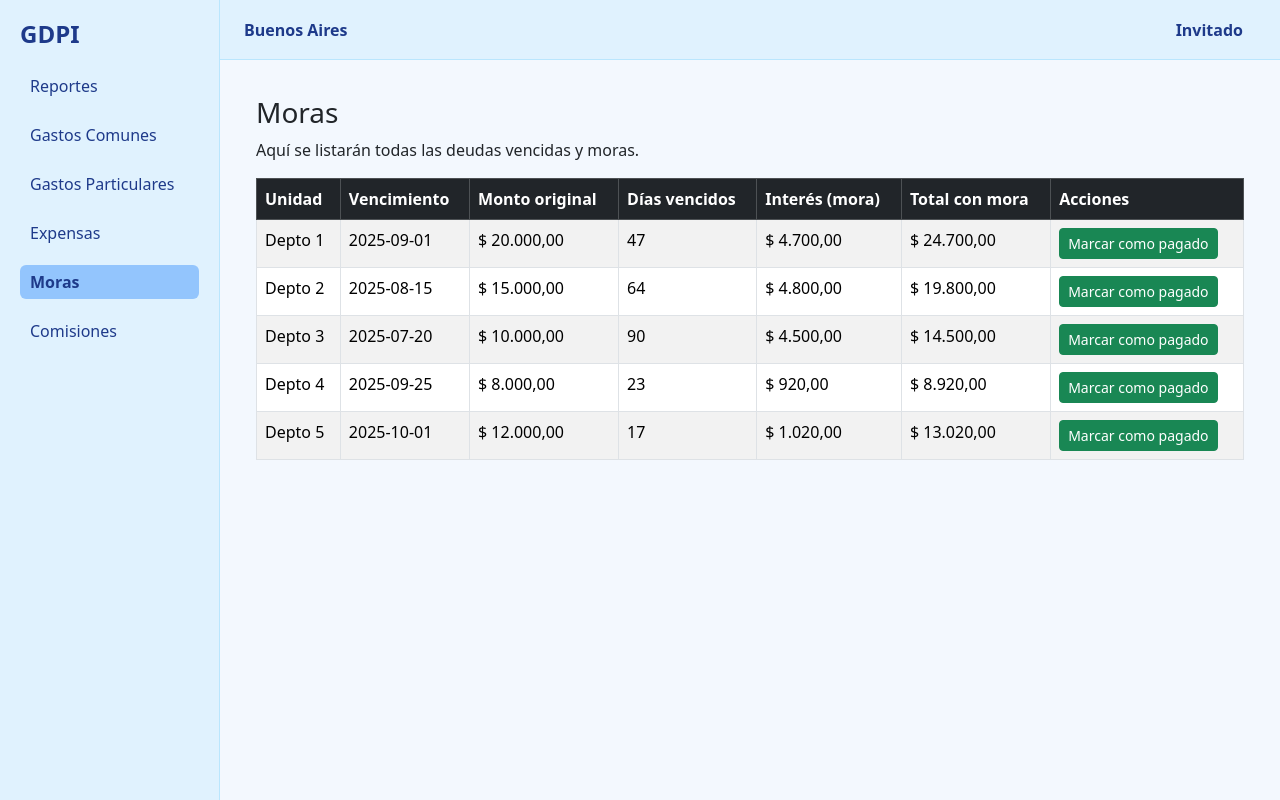
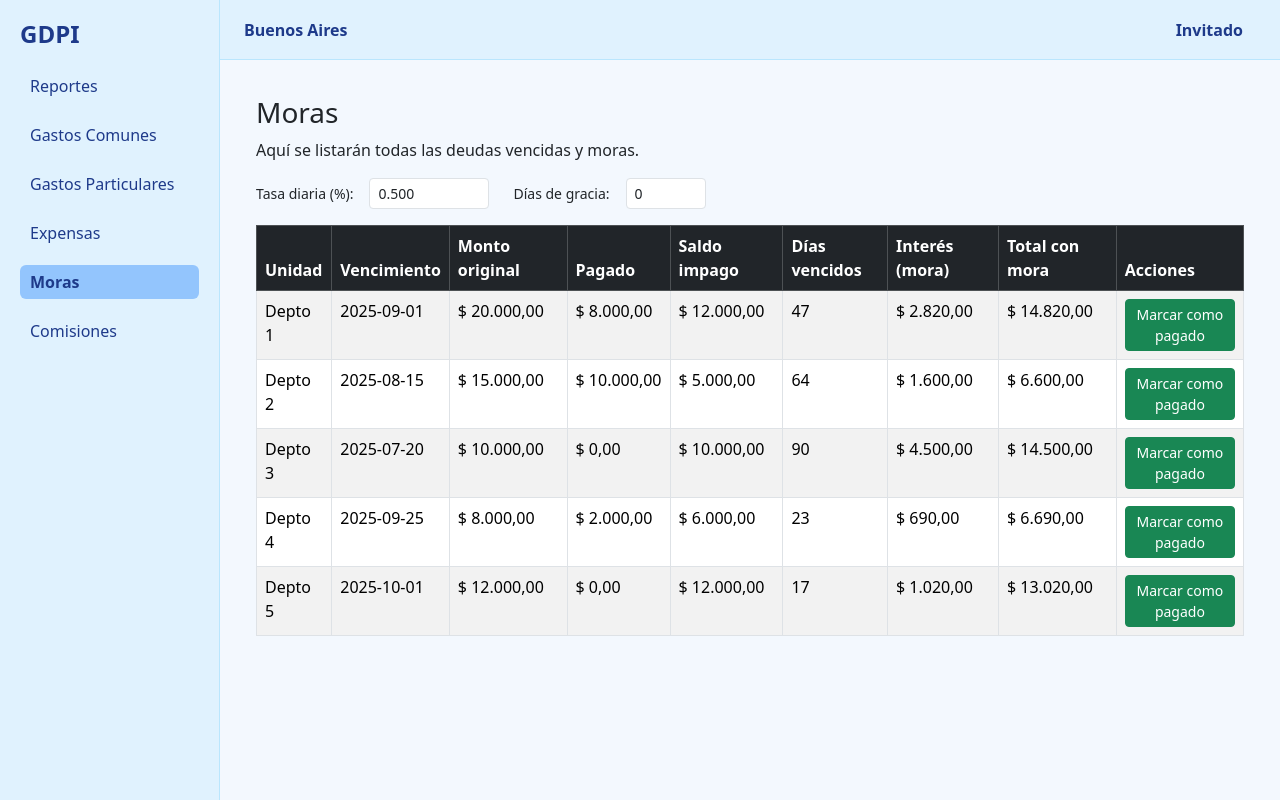
Before and after one commit to DanieLovera/GestionDeProyectosI, a React (Vite) app in the folder frontend/: page /moras in a window 1280 px wide. Built offline with nearby package versions, Linux system fonts and the light colour scheme.

Commit message:
feat Moras integradas a pagos

```diff
--- a/frontend/package.json
+++ b/frontend/package.json
@@ -20,7 +20,8 @@
     "react-dom": "^19.1.1",
     "react-icons": "^5.5.0",
     "react-number-format": "^5.4.4",
-    "react-router-dom": "^7.9.3"
+    "react-router-dom": "^7.9.3",
+    "recharts": "^3.2.1"
   },
   "devDependencies": {
     "@eslint/js": "^9.36.0",
--- /dev/null
+++ b/frontend/src/constants/moraConfig.js
@@ -0,0 +1,26 @@
+const MORA_CONFIG_KEY = 'mora_config_v1';
+
+const defaultConfig = {
+  dailyRate: 0.005, // 0.5% per day
+  startAfterDays: 0, // days after due date before mora starts
+};
+
+export function loadMoraConfig() {
+  try {
+    const raw = localStorage.getItem(MORA_CONFIG_KEY);
+    if (!raw) return defaultConfig;
+    return { ...defaultConfig, ...JSON.parse(raw) };
+  } catch (e) {
+    return defaultConfig;
+  }
+}
+
+export function saveMoraConfig(cfg) {
+  try {
+    localStorage.setItem(MORA_CONFIG_KEY, JSON.stringify(cfg));
+  } catch (e) {
+    // ignore
+  }
+}
+
+export default defaultConfig;
--- /dev/null
+++ b/frontend/src/mocks/payments.js
@@ -0,0 +1,9 @@
+const payments = [
+  { id: 1, unit: 'Depto 1', amount: 5000, date: '2025-09-10' },
+  { id: 2, unit: 'Depto 2', amount: 10000, date: '2025-08-20' },
+  { id: 3, unit: 'Depto 4', amount: 2000, date: '2025-10-02' },
+  // partial payment for Depto 1 after due
+  { id: 4, unit: 'Depto 1', amount: 3000, date: '2025-10-05' },
+];
+
+export default payments;
--- a/frontend/src/pages/Overdues.jsx
+++ b/frontend/src/pages/Overdues.jsx
@@ -2,12 +2,13 @@ import MenuLayout from "../components/MenuLayout";
 import GenericTable from "../components/GenericTable";
 import { useState, useMemo } from "react";
 import overduesMock from "../mocks/overdues";
+import paymentsMock from '../mocks/payments';
+import { loadMoraConfig, saveMoraConfig } from '../constants/moraConfig';
 
 export default function Overdues() {
   const [overdues, setOverdues] = useState(overduesMock);
 
-  // mora rate: 0.5% per day (demo)
-  const MORa_DAILY_RATE = 0.005;
+  const [config, setConfig] = useState(() => loadMoraConfig());
 
   const today = new Date();
 
@@ -15,23 +16,42 @@ export default function Overdues() {
     return overdues.map((o) => {
       const due = new Date(o.dueDate);
       const diffMs = today - due;
-      const daysOverdue = Math.max(0, Math.floor(diffMs / (1000 * 60 * 60 * 24)));
-      const interest = Math.round(o.originalAmount * MORa_DAILY_RATE * daysOverdue);
-      const totalWithMora = o.originalAmount + interest;
+      const rawDays = Math.max(0, Math.floor(diffMs / (1000 * 60 * 60 * 24)));
+      // sum of payments made by the unit up to today
+      const paid = paymentsMock
+        .filter((p) => p.unit === o.unit)
+        .reduce((s, p) => s + (p.amount || 0), 0);
+
+      // remaining principal to compute mora
+      const principalOutstanding = Math.max(0, o.originalAmount - paid);
+
+      // mora only starts after grace period (startAfterDays)
+      const daysOverdue = Math.max(0, rawDays - (config.startAfterDays || 0));
+
+      const interest = Math.round(principalOutstanding * (config.dailyRate || 0) * daysOverdue);
+      const totalWithMora = principalOutstanding + interest;
       return {
         id: o.id,
         unit: o.unit,
         dueDate: o.dueDate,
         originalAmount: o.originalAmount,
+        paid,
+        principalOutstanding,
         daysOverdue,
         interest,
         totalWithMora,
       };
     });
-  }, [overdues, today]);
+  }, [overdues, today, config]);
 
   const handleMarkPaid = (id) => {
     setOverdues((prev) => prev.filter((o) => o.id !== id));
+  };
+
+  const handleUpdateConfig = (patch) => {
+    const next = { ...config, ...patch };
+    setConfig(next);
+    saveMoraConfig(next);
   };
 
   return (
@@ -39,6 +59,27 @@ export default function Overdues() {
       <div className="p-3">
         <h3>Moras</h3>
         <p>Aquí se listarán todas las deudas vencidas y moras.</p>
+
+        <div className="mb-3 d-flex gap-2 align-items-center">
+          <label className="small me-2">Tasa diaria (%):</label>
+          <input
+            type="number"
+            step="0.001"
+            className="form-control form-control-sm"
+            style={{ width: 120 }}
+            value={(config.dailyRate * 100).toFixed(3)}
+            onChange={(e) => handleUpdateConfig({ dailyRate: parseFloat(e.target.value) / 100 })}
+          />
+
+          <label className="small ms-3 me-2">Días de gracia:</label>
+          <input
+            type="number"
+            className="form-control form-control-sm"
+            style={{ width: 80 }}
+            value={config.startAfterDays}
+            onChange={(e) => handleUpdateConfig({ startAfterDays: parseInt(e.target.value || '0') })}
+          />
+        </div>
 
         {rows.length === 0 ? (
           <p>No hay deudas vencidas.</p>
@@ -51,6 +92,16 @@ export default function Overdues() {
               {
                 key: "originalAmount",
                 label: "Monto original",
+                formatFn: (v) => v.toLocaleString('es-AR', { style: 'currency', currency: 'ARS' }),
+              },
+              {
+                key: "paid",
+                label: "Pagado",
+                formatFn: (v) => v.toLocaleString('es-AR', { style: 'currency', currency: 'ARS' }),
+              },
+              {
+                key: "principalOutstanding",
+                label: "Saldo impago",
                 formatFn: (v) => v.toLocaleString('es-AR', { style: 'currency', currency: 'ARS' }),
               },
               { key: "daysOverdue", label: "Días vencidos" },
```
Also changed, not shown: 1 other file (tests, documents, lock files or other folders).
